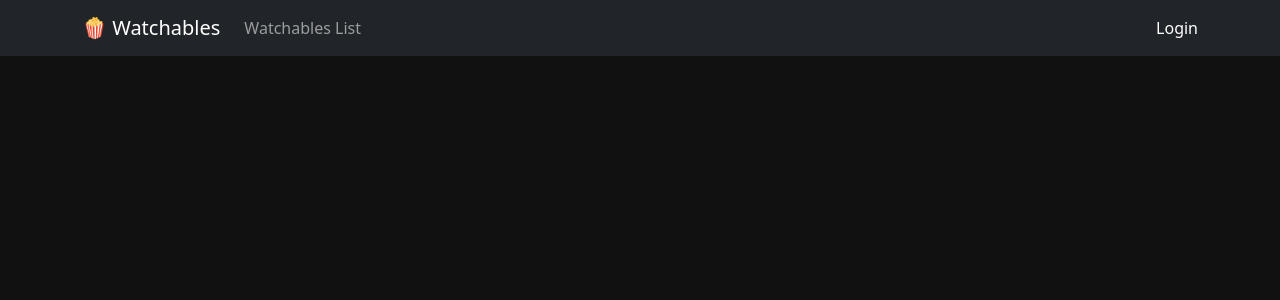
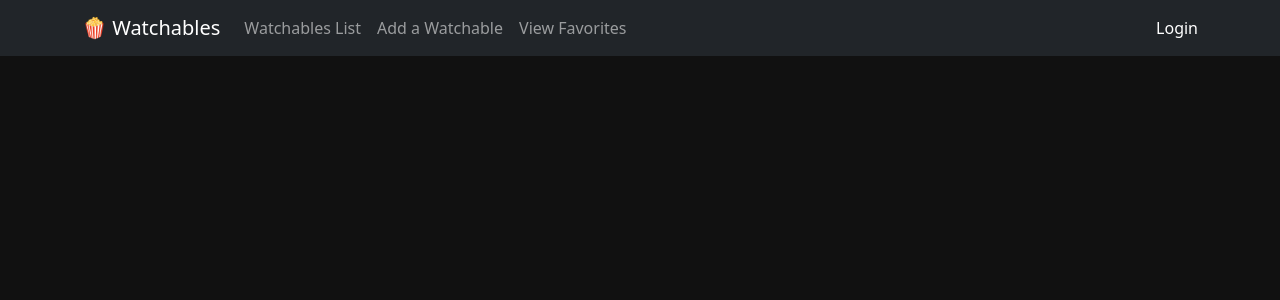
Before and after one commit to 8dot5/watchable-client, a React (Create React App) app: page / in a window 1280 px wide. Shown: the top 300 px of the page. Built offline with nearby package versions, Linux system fonts and the light colour scheme; no server answers.

Commit message:
Commented out conditional Nav items

```diff
--- a/src/components/NavBar.js
+++ b/src/components/NavBar.js
@@ -25,7 +25,11 @@ function NavBar({ currentUser }) {
 
 				<Nav className='me-auto'>
 					<Nav.Link href='/watchables-list'>Watchables List</Nav.Link>
-					{
+					<Nav.Link href='/add'>Add a Watchable</Nav.Link>
+					<Nav.Link href='/favorites'>View Favorites</Nav.Link>
+
+					{/* Conditional rendering nav items; commented this out because Nav items flashing upon page reloads */}
+					{/* {
 						currentUser
 						?
 						<Nav.Link href='/add'>Add a Watchable</Nav.Link>
@@ -38,7 +42,7 @@ function NavBar({ currentUser }) {
 						<Nav.Link href='/favorites'>View Favorites</Nav.Link>
 						:
 						null
-					}
+					} */}
 				</Nav>
 
 				<Nav>
```
